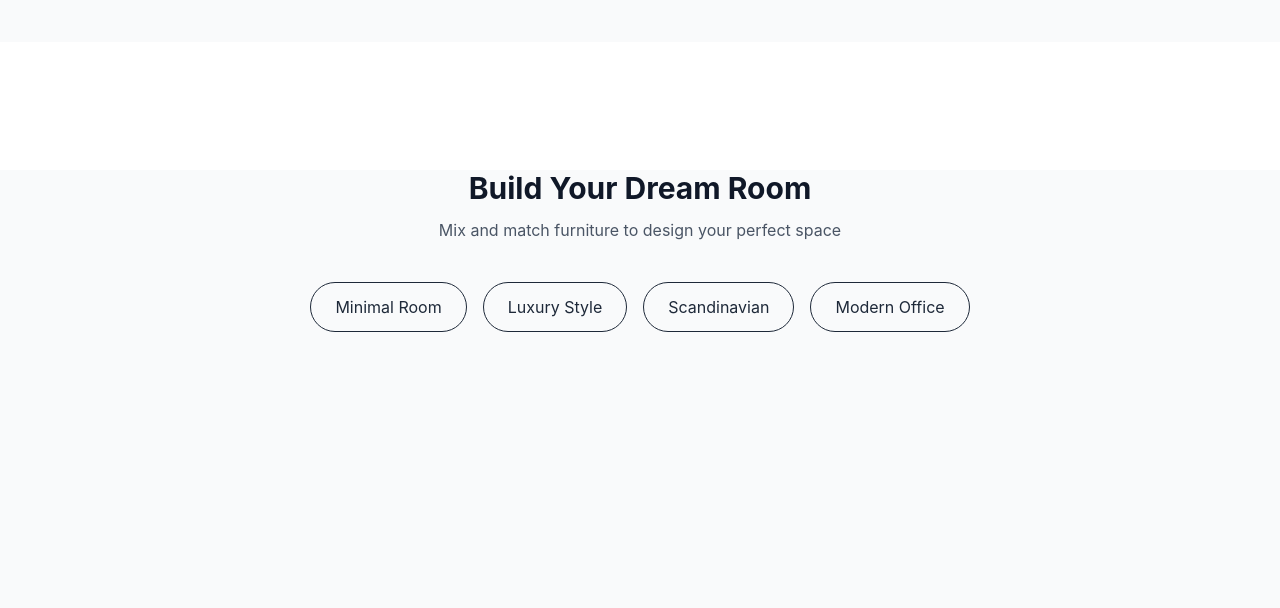
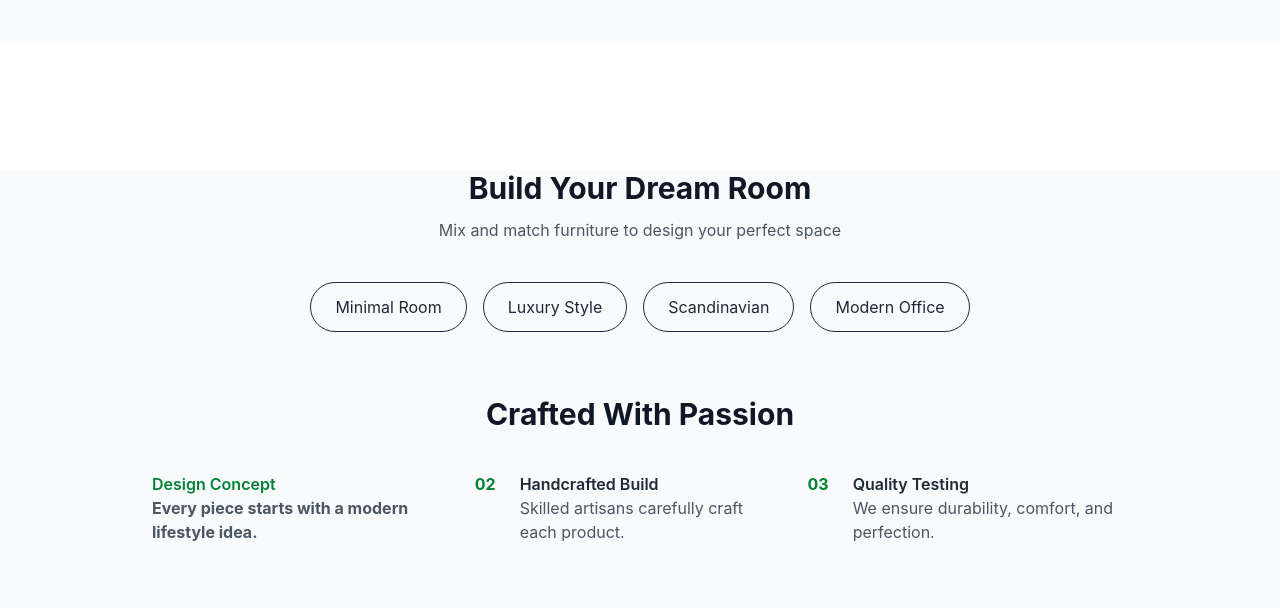
Before and after one commit to KAUSAR-BD/myHome, a website built with Vite: page index.html in a window 1280 px wide. Shown: the part 2087-2695 px from the top of the page. Before the commit the page ends 2419 px from the top, so only its background shows below. Built offline with nearby package versions, Linux system fonts and the light colour scheme.

Commit message:
added a brand story section

```diff
--- a/index.html
+++ b/index.html
@@ -302,6 +302,47 @@
       </div>
     </div>
 
+    <!-- craftmanshift timeline -->
+    <section class="py-16 bg-gray-50">
+      <div class="mx-auto max-w-5xl px-6">
+        <h2 class="text-3xl font-bold text-center text-gray-900">
+          Crafted With Passion
+        </h2>
+        <div class="mt-10 space-y-8">
+          <div class="flex gap-6">
+            <div class="text-green-700 font-bold">
+              <div>
+                <h3 class="font-semibold">Design Concept</h3>
+                <p class="text-gray-600">
+                  Every piece starts with a modern lifestyle idea.
+                </p>
+              </div>
+            </div>
+
+            <div class="flex gap-6">
+              <div class="text-green-700 font-bold">02</div>
+              <div>
+                <h3 class="font-semibold">Handcrafted Build</h3>
+                <p class="text-gray-600">
+                  Skilled artisans carefully craft each product.
+                </p>
+              </div>
+            </div>
+
+            <div class="flex gap-6">
+              <div class="text-green-700 font-bold">03</div>
+              <div>
+                <h3 class="font-semibold">Quality Testing</h3>
+                <p class="text-gray-600">
+                  We ensure durability, comfort, and perfection.
+                </p>
+              </div>
+            </div>
+          </div>
+        </div>
+      </div>
+    </section>
+
     <script type="module" src="/src/main.js"></script>
   </body>
 </html>
```
